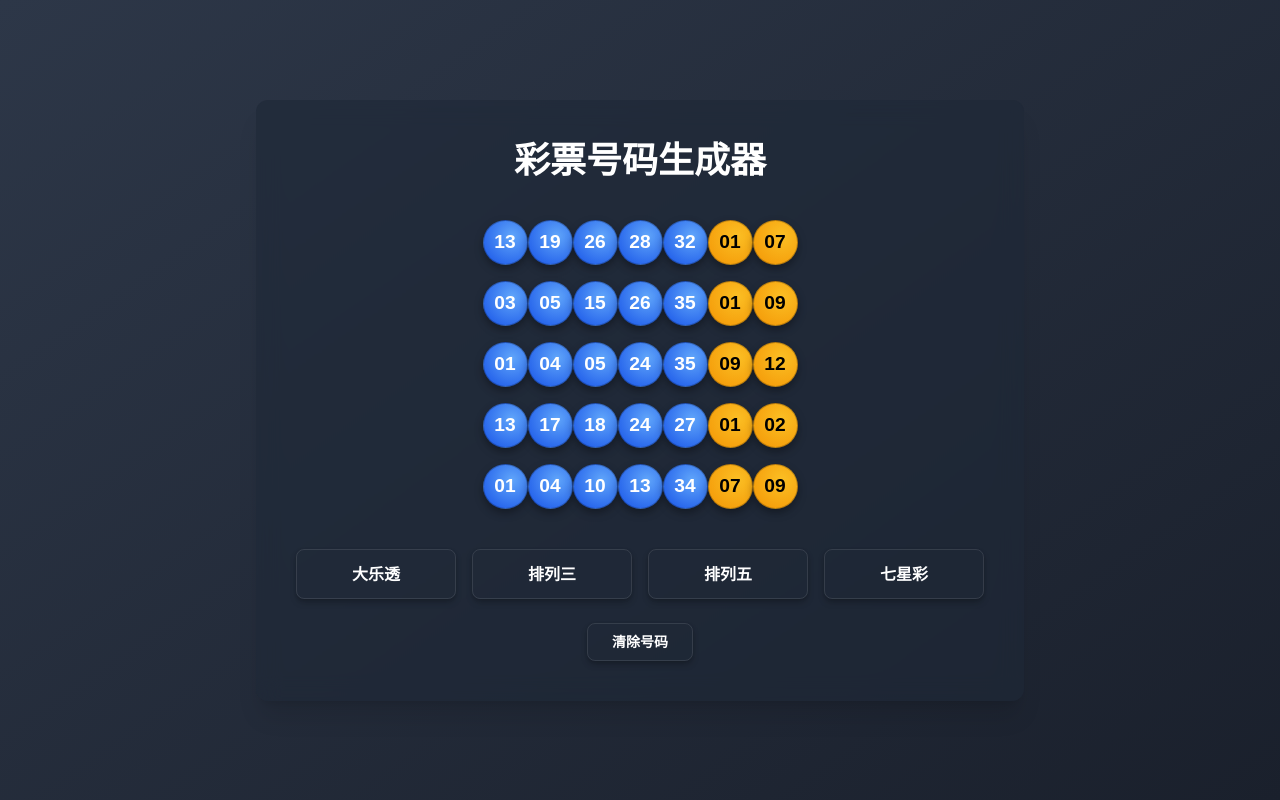
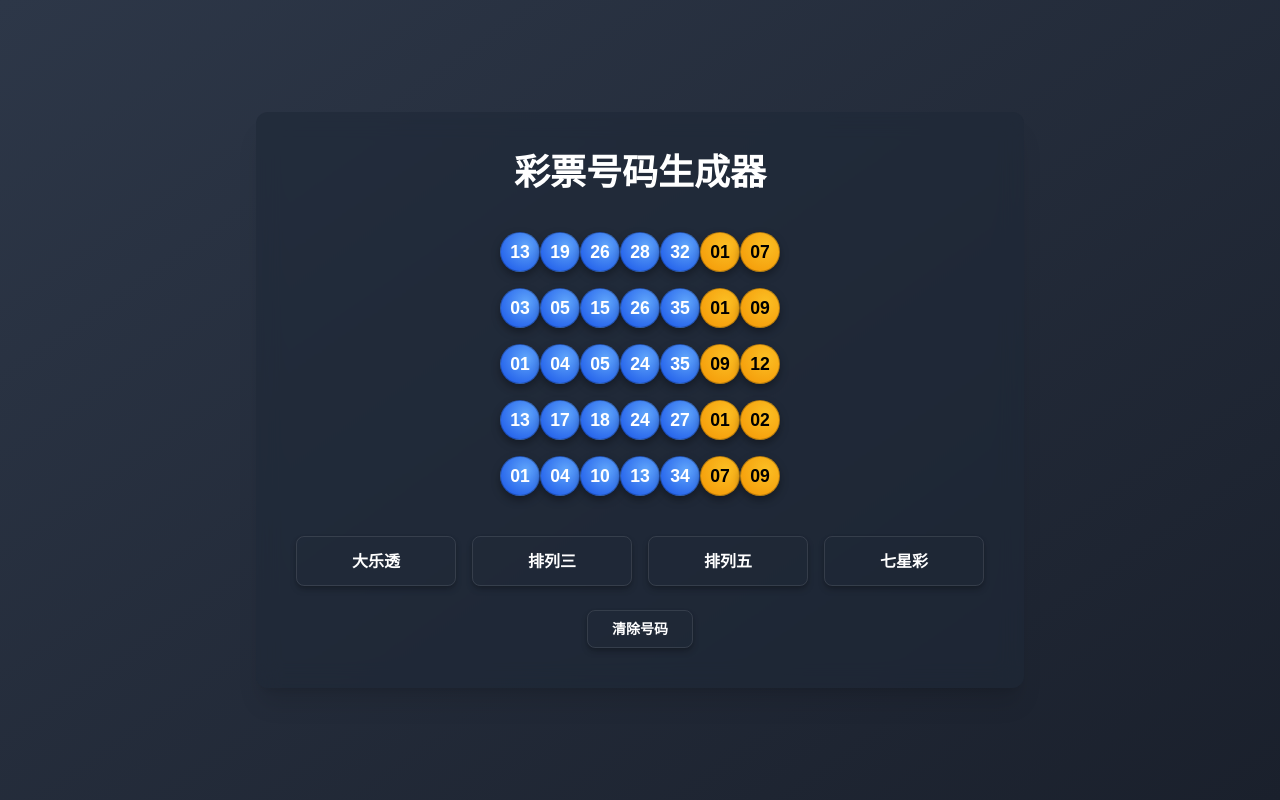
Before and after one commit to fmx058/yh, a plain HTML site: page index.html in a window 1280 px wide. Both pictures are taken after a click on the button "大乐透". Drawn offline with nearby package versions, Linux system fonts and the light colour scheme.

Commit message:
Update index.html

```diff
--- a/index.html
+++ b/index.html
@@ -37,15 +37,15 @@
 
         /* Number ball styling (no space and adjusted size) */
         .number-ball {
-            width: 45px; /* Set ball size to 45px */
-            height: 45px; /* Set ball size to 45px */
+            width: 40px; /* Set ball size to 40px */
+            height: 40px; /* Set ball size to 40px */
             border-radius: 50%;
             display: flex;
             justify-content: center;
             align-items: center;
             font-family: Arial, Helvetica, sans-serif;
             font-weight: bold;
-            font-size: 1.2rem; /* Adjusted font size proportionally */
+            font-size: 1.1rem; /* Adjusted font size proportionally */
             color: white;
             background-color: #F87171; /* Default for red balls */
             box-shadow: 0 4px 8px rgba(0, 0, 0, 0.35);
```
